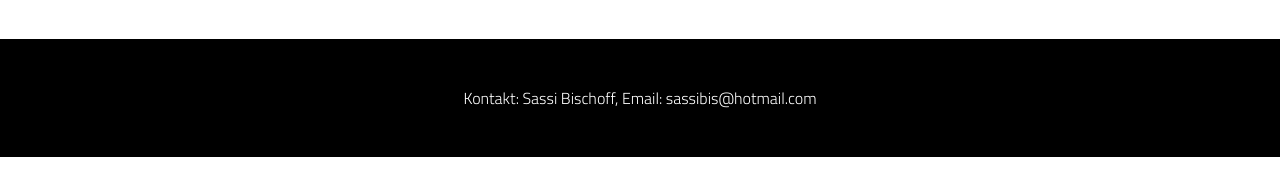
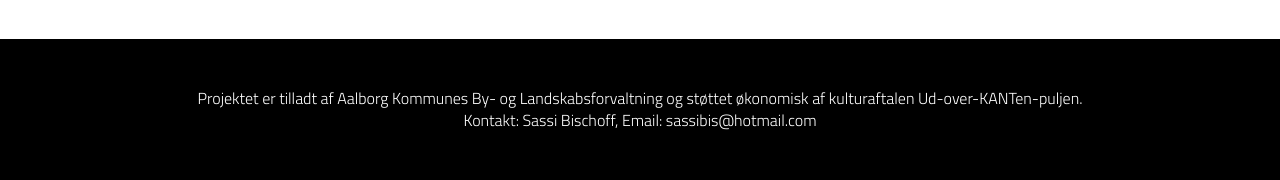
Before and after one commit to bjarniolsen/skabskunst, a PHP site: page / in a window 1280 px wide. Shown: the part 3975-4155 px from the top of the page. Before the commit the page ends 4132 px from the top, so only its background shows below. Run offline with PHP 8.4, Linux system fonts and the light colour scheme.

Commit message:
Added footer text.

```diff
--- a/index.php
+++ b/index.php
@@ -365,6 +365,7 @@
             </main>
 
             <footer role="content-info">
+                <p class="max-width">Projektet er tilladt af Aalborg Kommunes By- og Landskabsforvaltning og støttet økonomisk af kulturaftalen Ud-over-KANTen-puljen.</p>
                 <p class="max-width">Kontakt: Sassi Bischoff, Email: sassibis@hotmail.com</p>
             </footer>
         </div>
```
